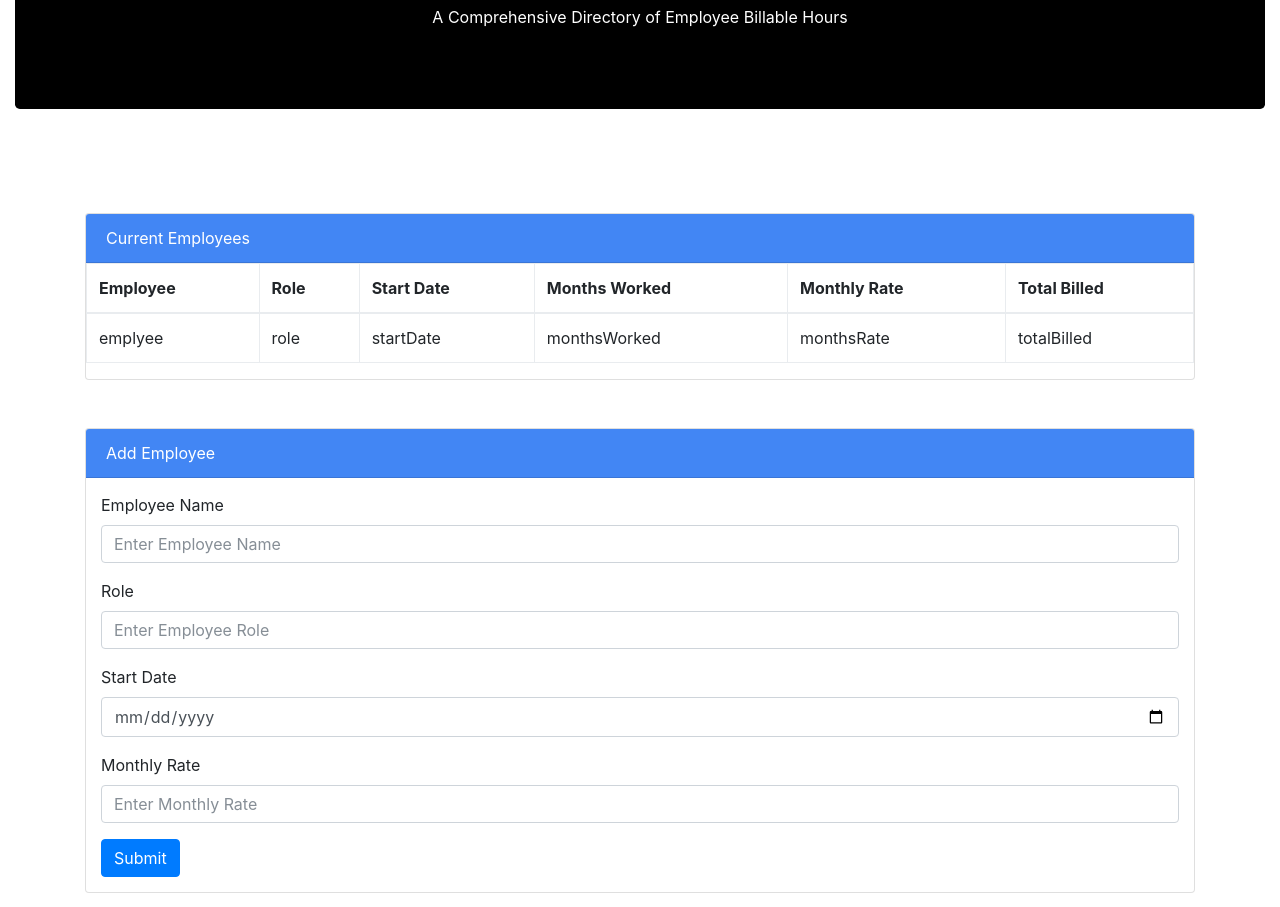
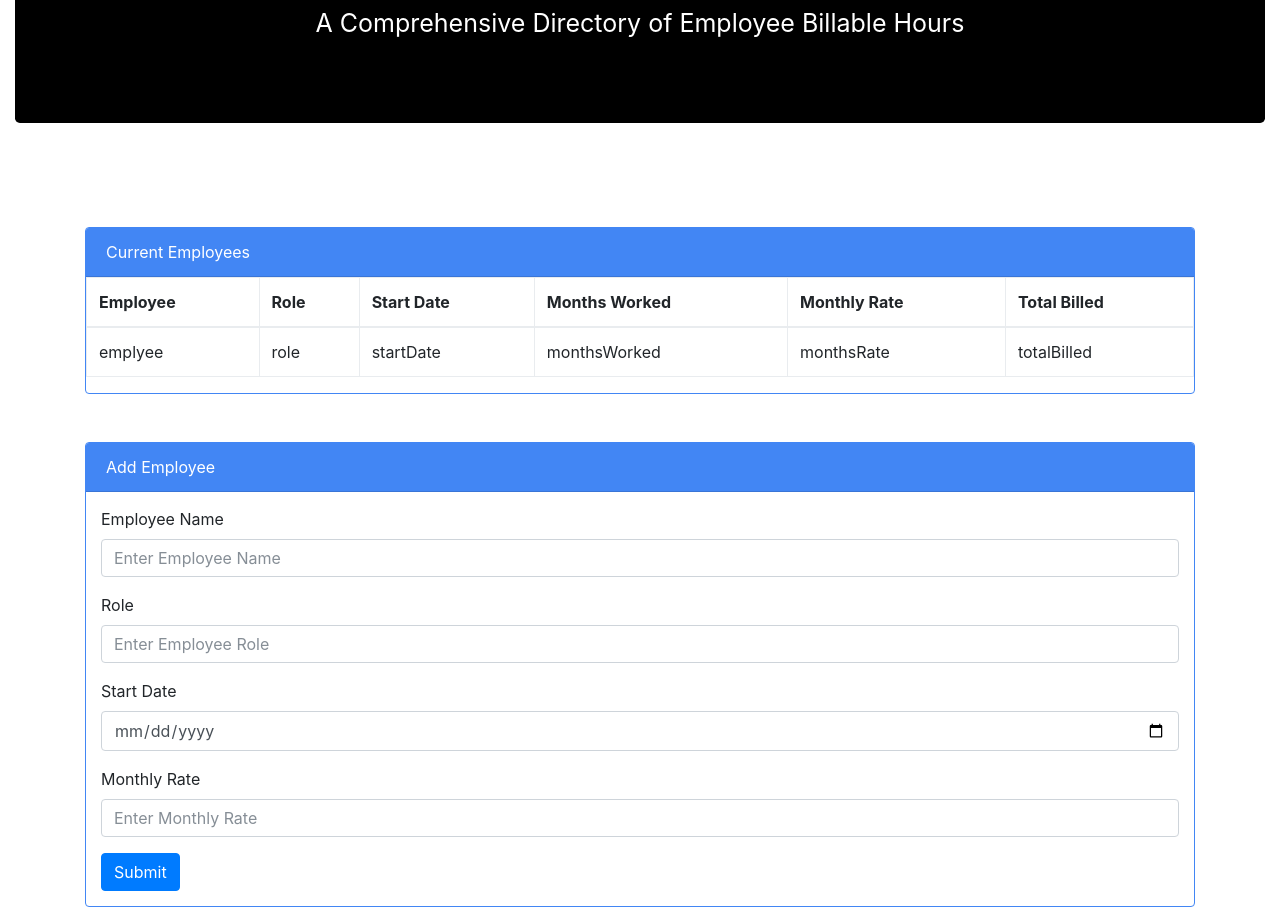
Before and after one commit to louise-hayes/ProjectOct26, a plain HTML site: page index.html in a window 1280 px wide. Shown: the part 139-1046 px from the top of the page. Drawn offline with nearby package versions, Linux system fonts and the light colour scheme.

Commit message:
Added border color to cards

```diff
--- a/index.html
+++ b/index.html
@@ -23,7 +23,7 @@
             <div class="col-md-12" style="text-align:center;">
                 <div class="jumbotron" style="background-color:black; color:white;">
                     <h1 style="font-size:60px;">Employee Data Management</h1>
-                    <p>A Comprehensive Directory of Employee Billable Hours</p>
+                    <p style="font-size:25px;">A Comprehensive Directory of Employee Billable Hours</p>
                 </div>
             </div>
 
@@ -39,7 +39,7 @@
         <div class="row">
             <div class="col-md-12">
 
-                <div class="card">
+                <div class="card" style="border: 1px solid #4286f4;">
                     <div class="card-header" style="background-color:#4286f4; color:white;">
                         Current Employees
                     </div>
@@ -79,7 +79,7 @@
         <div class="row">
 
             <div class="col-md-12">
-                <div class="card">
+                <div class="card" style="border: 1px solid #4286f4;">
                     <div class="card-header" style="background-color:#4286f4; color:white;">
                         Add Employee
                     </div>
```
